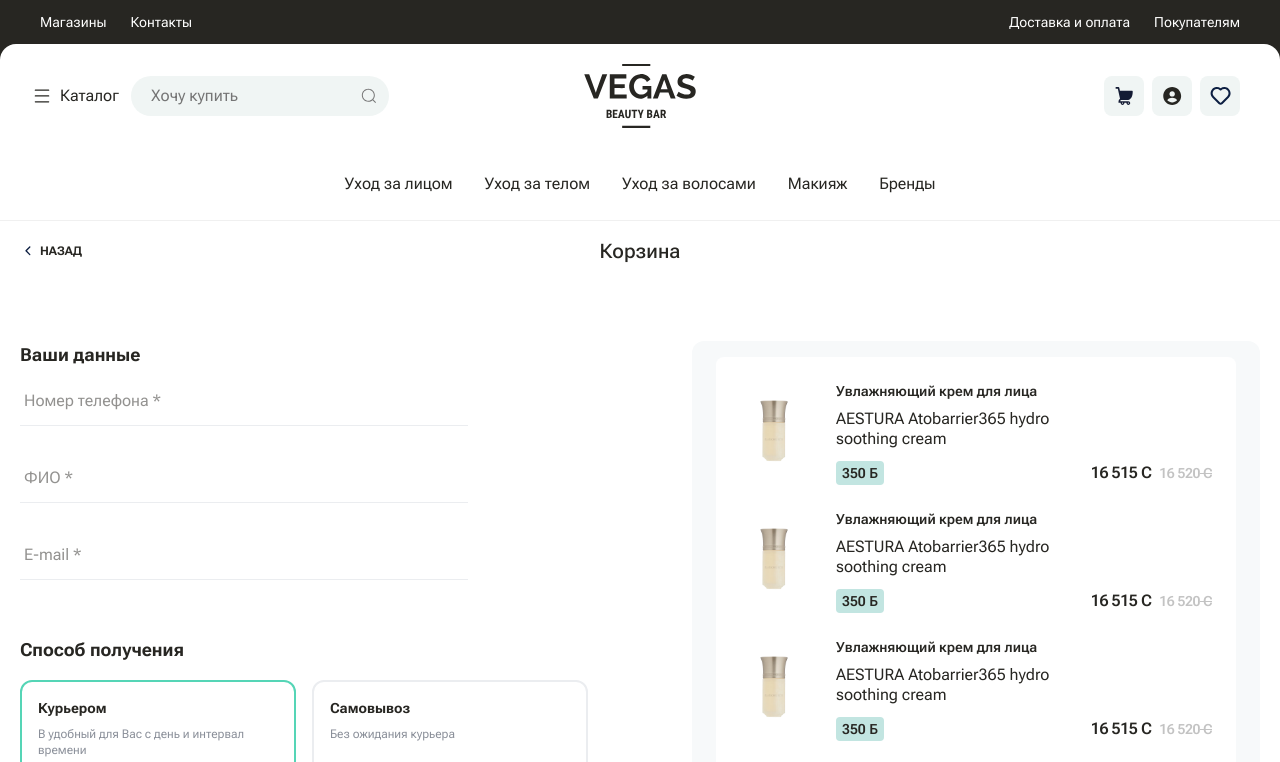
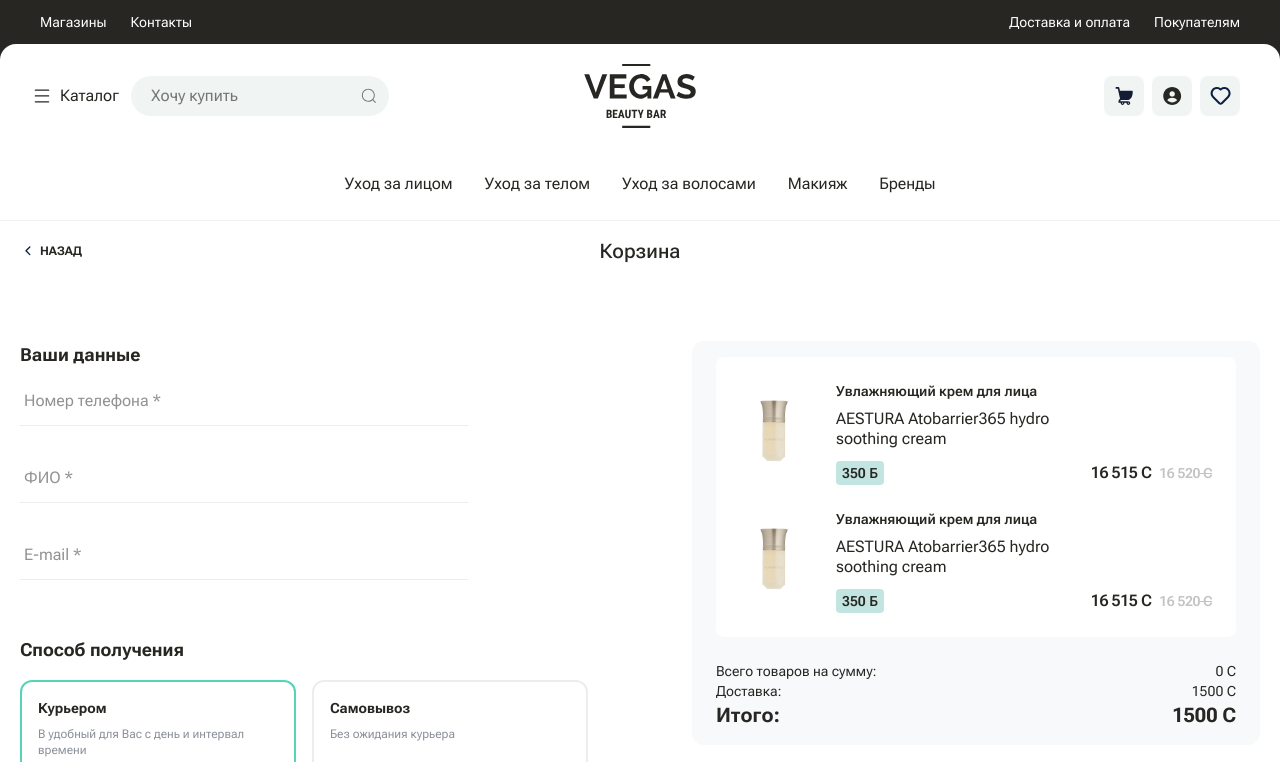
Before and after one commit to ANY-group/osima-frontend, a Next.js app: page /checkout in a window 1280 px wide. Shown: the top 762 px of the page. Built offline with nearby package versions, Linux system fonts and the light colour scheme.

Commit message:
cart style fixes

```diff
--- a/src/app/(default)/checkout/components/checkout-cart.tsx
+++ b/src/app/(default)/checkout/components/checkout-cart.tsx
@@ -8,7 +8,7 @@
       <div className="mb-6 rounded-lg bg-white">
         <Cart />
       </div>
-      <div className="text-secondary">
+      <div className={`${false && 'text-secondary'}`}>
         <CartInfoTable />
       </div>
     </div>
@@ -16,7 +16,7 @@
 }
 
 const Cart = () => {
-  const items = [...Array(4)];
+  const items = [...Array(2)];
 
   if (items.length == 0) {
     return <CartEmpty />
--- a/src/app/(default)/checkout/page.tsx
+++ b/src/app/(default)/checkout/page.tsx
@@ -10,7 +10,7 @@
       </section>
       <section className="layout-container my-3 lg:my-15">
         <div className="grid md:grid-cols-2 gap-9 md:gap-4 lg:gap-26">
-          <div className="md:order-2 md:sticky top-5 self-start">
+          <div className="md:order-2 md:sticky top-5 self-start md:mb-30">
             <CheckoutCart />
           </div>
           <div>
```
